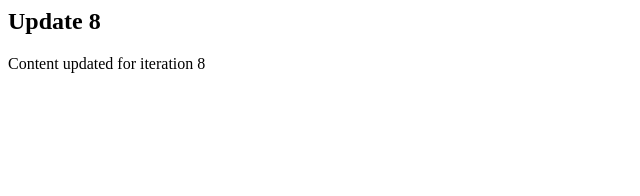
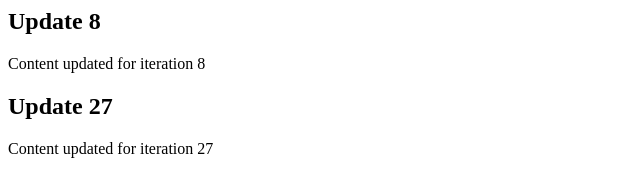
Before and after one commit to yoshimitsu198/silver-doodle, a website: page src/index.html in a window 1280 px wide. Shown: the whole page, without its empty margins (0-640 px from the left). Drawn offline with Linux system fonts and the light colour scheme.

Commit message:
feat: improve UI/UX

```diff
--- a/src/index.html
+++ b/src/index.html
@@ -3,3 +3,9 @@
     <h2>Update 8</h2>
     <p>Content updated for iteration 8</p>
 </div>
+
+<!-- Updated iteration 27 -->
+<div class="update-27">
+    <h2>Update 27</h2>
+    <p>Content updated for iteration 27</p>
+</div>
```
